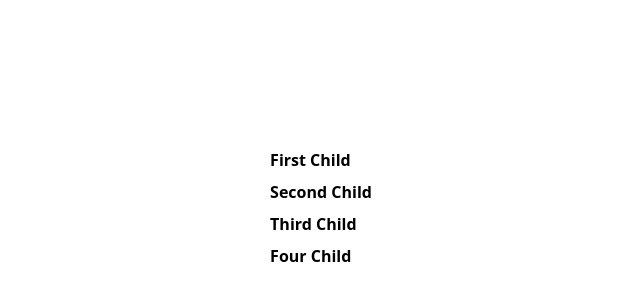
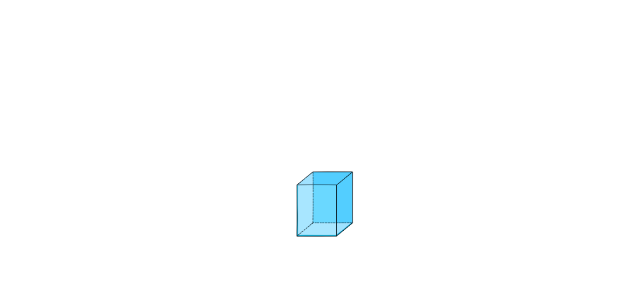
Before and after one commit to arsalannury/Learn_New_Front_Features, a React (Vite) app: page / in a window 1280 px wide. Shown: the part 196-496 px from the top of the page, without its empty margins (319-959 px from the left). Built offline with nearby package versions, Linux system fonts and the light colour scheme.

Commit message:
--test-**

```diff
--- a/src/App.tsx
+++ b/src/App.tsx
@@ -1,13 +1,8 @@
 function App() {
   return (
     <>
-      <div className="absolute top-[50%] left-[50%] translate-x-[-50%] translate-y-[-50%] group">
-        <p className="mt-2 font-bold group-hover:bg-red-500 transition-all duration-300">
-          First Child
-        </p>
-        <p className="mt-2 font-bold">Second Child</p>
-        <p className="mt-2 font-bold">Third Child</p>
-        <p className="mt-2 font-bold">Four Child</p>
+      <div className="absolute top-[50%] left-[50%] translate-x-[-50%] translate-y-[-50%] **:data-id-id:w-[100px]">
+        <img src="/3d.png" data-id-id="n" />
       </div>
     </>
   );
```
